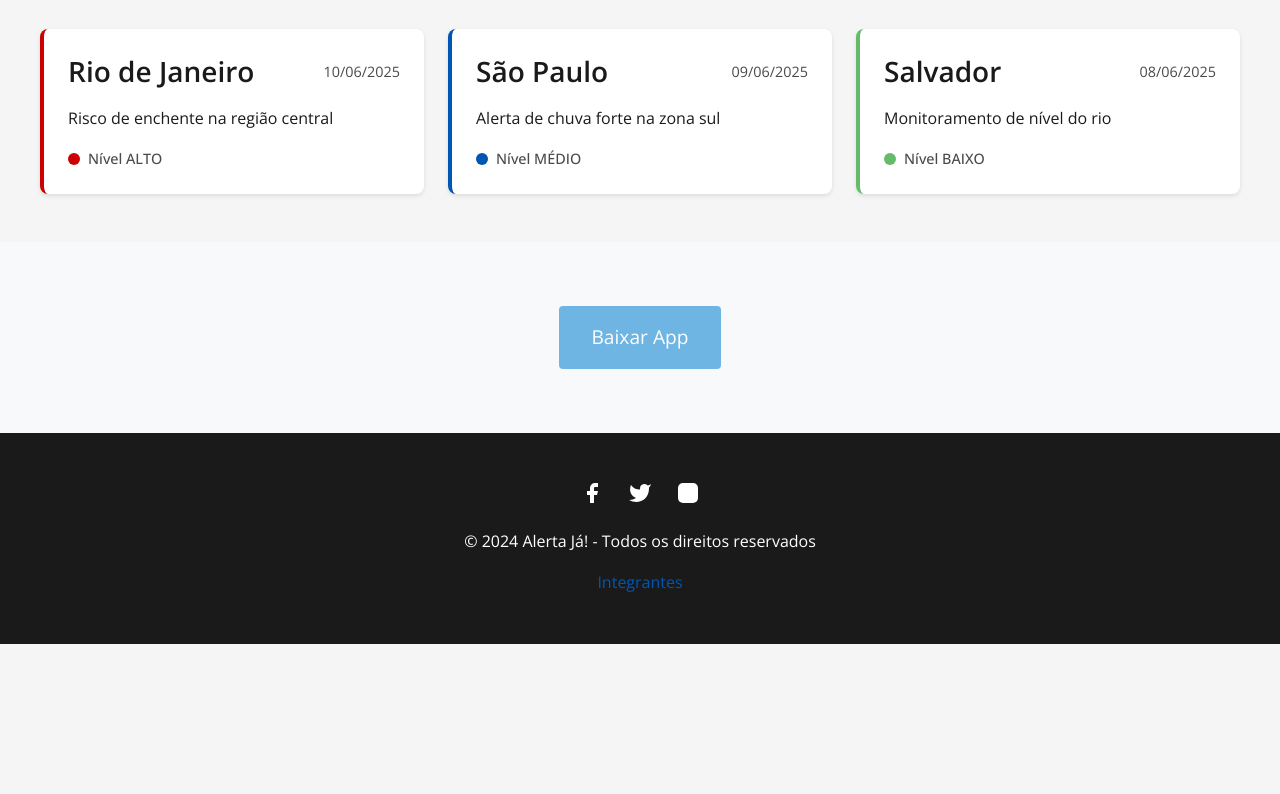
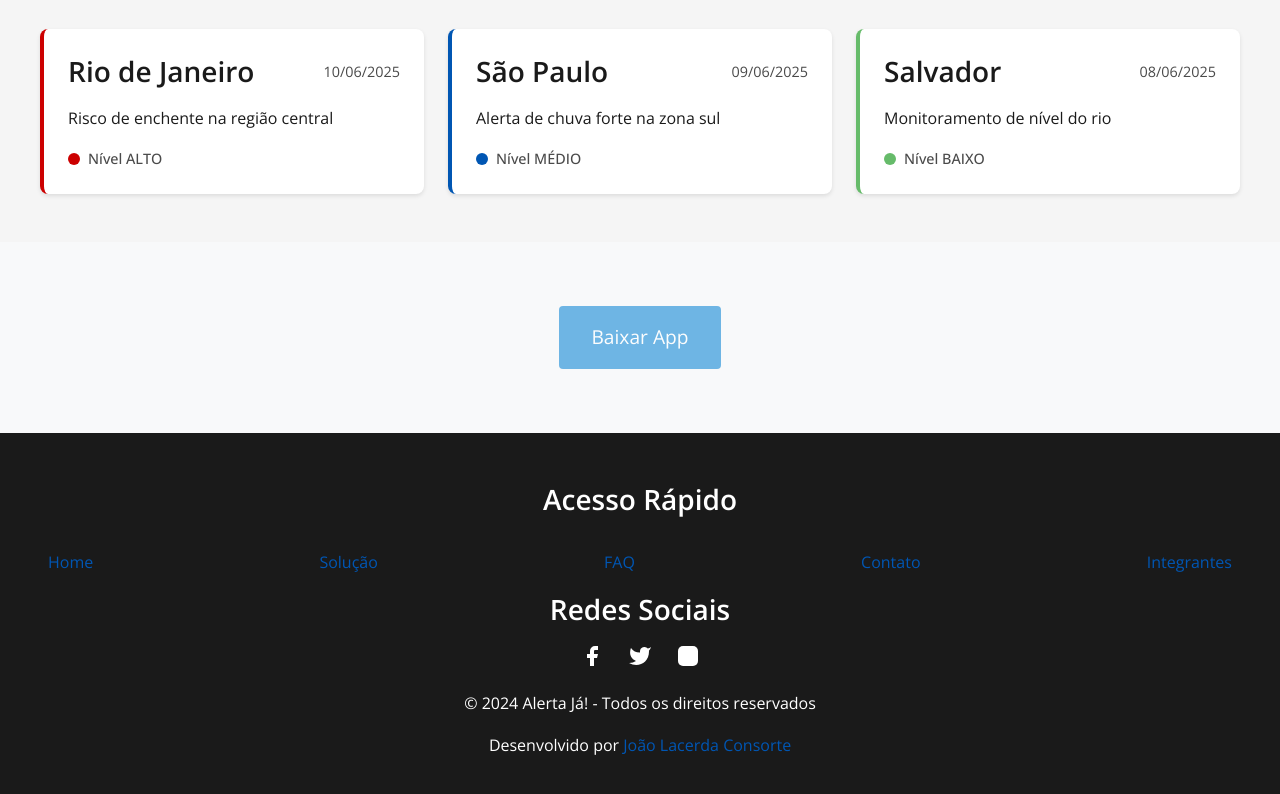
Before and after one commit to Global-Solution-Front-END/Front-End, a plain HTML site: page index.html in a window 1280 px wide. Shown: the part 962-1756 px from the top of the page. Before the commit the page ends 1606 px from the top, so only its background shows below. Drawn offline with nearby package versions, Linux system fonts and the light colour scheme.

Commit message:
Atualização da página inicial

```diff
--- a/index.html
+++ b/index.html
@@ -128,7 +128,12 @@
             <div class="logo">
                 <h1>Alerta Já!</h1>
             </div>
-            <ul class="nav-links">
+            <button class="menu-toggle" aria-label="Abrir menu" aria-expanded="false" aria-controls="menu-mobile">
+                <span></span>
+                <span></span>
+                <span></span>
+            </button>
+            <ul class="nav-links" id="menu-mobile">
                 <li><a href="index.html" class="active" aria-current="page">Home</a></li>
                 <li><a href="solucao.html">Solução</a></li>
                 <li><a href="faq.html">FAQ</a></li>
@@ -137,6 +142,7 @@
             </ul>
         </nav>
     </header>
+    <div class="menu-overlay"></div>
 
     <main>
         <section class="hero" aria-labelledby="hero-title">
@@ -178,6 +184,19 @@
     </main>
 
     <footer>
+        <div class="footer-content">
+            <div class="footer-section">
+                <h3>Acesso Rápido</h3>
+                <nav class="footer-quick-access" aria-label="Acesso rápido">
+                    <a href="index.html">Home</a>
+                    <a href="solucao.html">Solução</a>
+                    <a href="faq.html">FAQ</a>
+                    <a href="contato.html">Contato</a>
+                    <a href="integrantes.html">Integrantes</a>
+                </nav>
+            </div>
+            <div class="footer-section">
+                <h3>Redes Sociais</h3>
                 <div class="social-links">
                     <a href="#" aria-label="Facebook do Alerta Já!">
                         <svg class="social-icon" viewBox="0 0 24 24" fill="currentColor" aria-hidden="true">
@@ -197,8 +216,12 @@
                         </svg>
                     </a>
                 </div>
+            </div>
+        </div>
+        <div class="footer-bottom">
             <p>&copy; 2024 Alerta Já! - Todos os direitos reservados</p>
-        <a href="integrantes.html" aria-label="Conheça nossa equipe">Integrantes</a>
+            <p class="author">Desenvolvido por <a href="https://github.com/joaolacerdaconsorte" target="_blank" rel="noopener noreferrer">João Lacerda Consorte</a></p>
+        </div>
     </footer>
 
     <!-- Botão de Emergência -->
```
Lines whose indentation alone changed are shown as unchanged.
